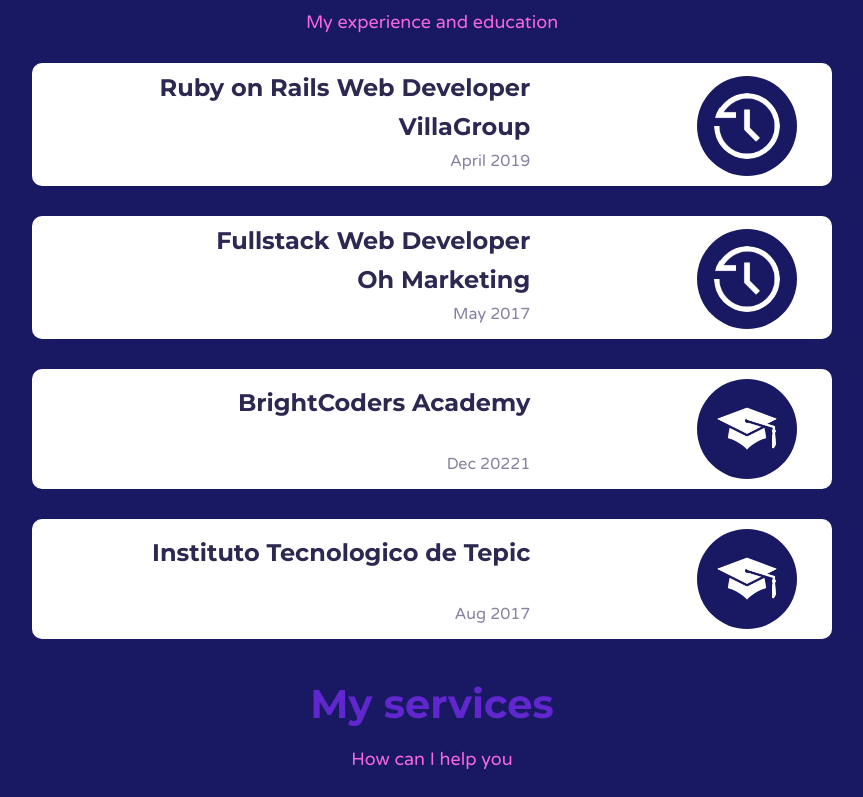
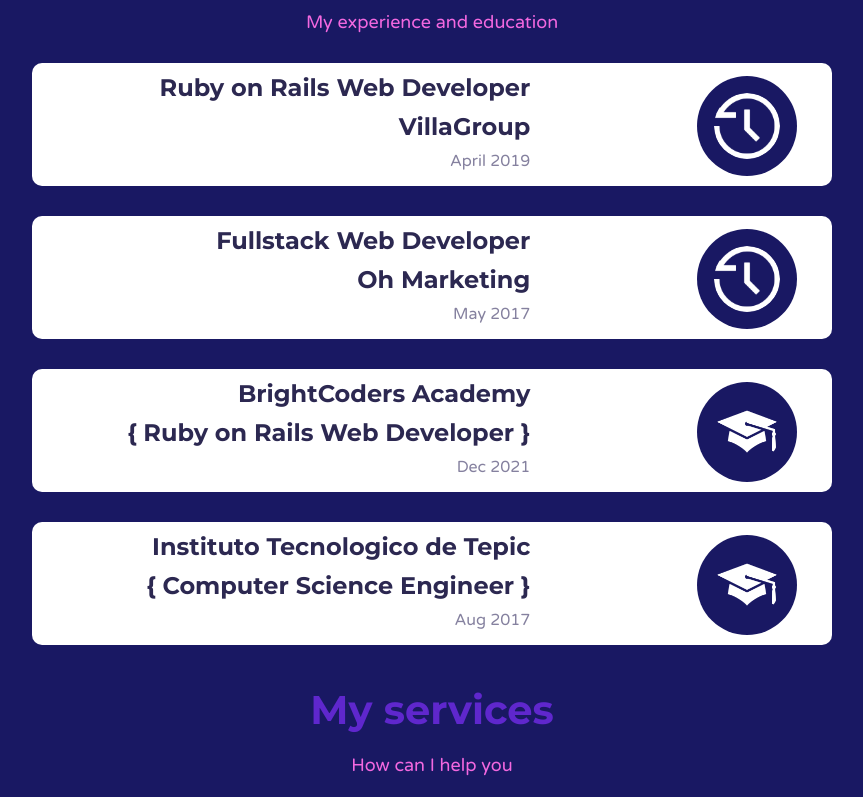
Before and after one commit to poemmacode/portfolio, a React (Create React App) app: page / in a window 1280 px wide. Shown: the part 474-1271 px from the top of the page, without its empty margins (208-1071 px from the left). Built offline with nearby package versions, Linux system fonts and the light colour scheme.

Commit message:
Add About update info

```diff
--- a/src/content/about.js
+++ b/src/content/about.js
@@ -13,14 +13,14 @@
   },
   {
     title: "BrightCoders Academy",
-    duration: "Dec 20221",
-    company: "",
+    duration: "Dec 2021",
+    company: "{ Ruby on Rails Web Developer }",
     icon: "/assets/about/school.png",
   },
   {
     title: "Instituto Tecnologico de Tepic",
     duration: "Aug 2017",
-    company: "",
+    company: "{ Computer Science Engineer }",
     icon: "/assets/about/school.png",
   },
 ];
```
